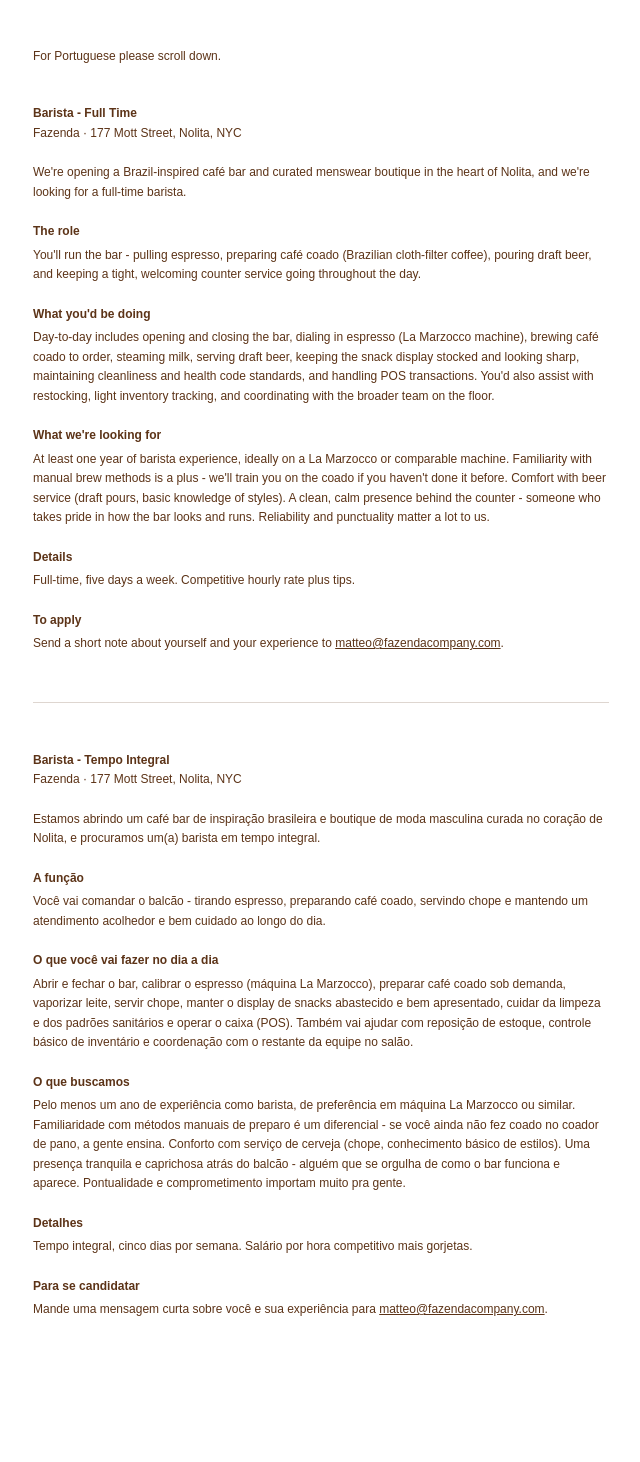
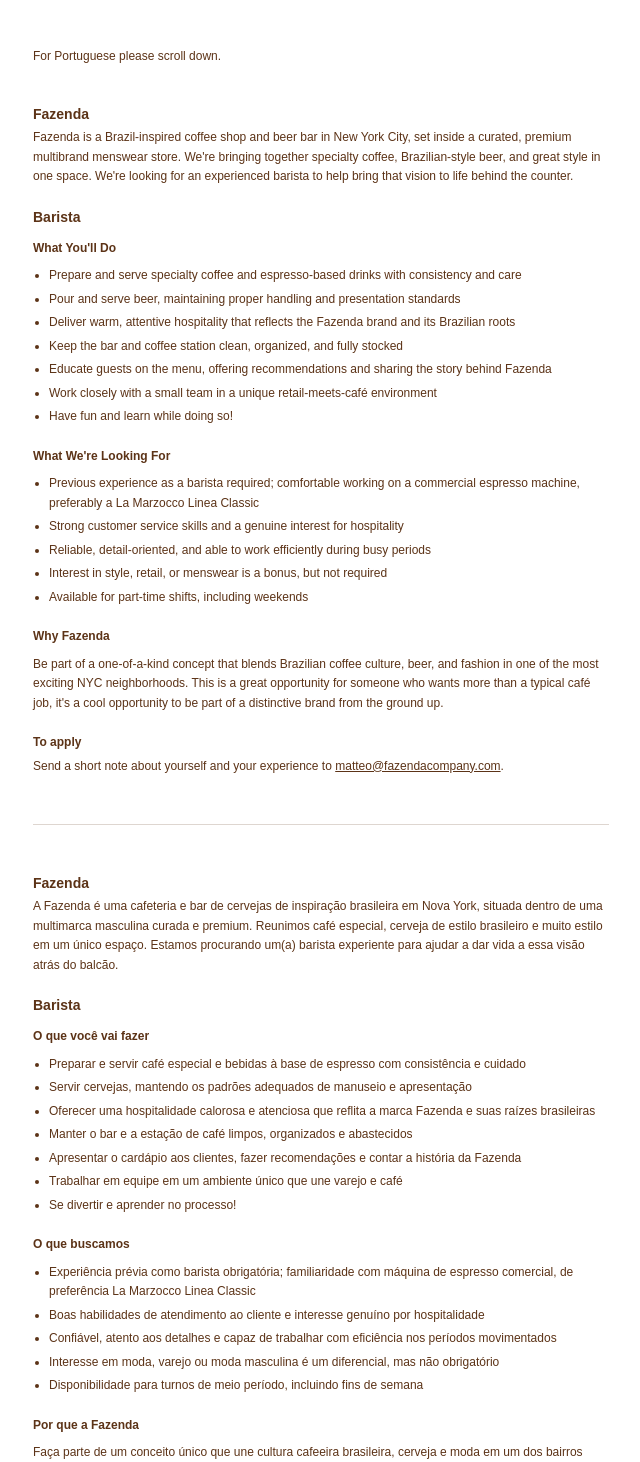
Before and after one commit to matteocarroll/fazenda, a Next.js app: page /barista in a window 1280 px wide. Shown: the top 1462 px of the page, without its empty margins (319-959 px from the left). Before the commit the page ends 1368 px from the top, so only its background shows below. Built offline with nearby package versions, Linux system fonts and the light colour scheme.

Commit message:
Update barista JD with new content (EN + PT)

```diff
--- a/app/barista/page.tsx
+++ b/app/barista/page.tsx
@@ -8,30 +8,39 @@
         {/* English */}
         <div className="flex flex-col gap-5 text-[#5c3317] text-xs leading-relaxed">
           <div>
-            <p className="font-semibold">Barista - Full Time</p>
-            <p>Fazenda · 177 Mott Street, Nolita, NYC</p>
-          </div>
-
-          <p>We're opening a Brazil-inspired café bar and curated menswear boutique in the heart of Nolita, and we're looking for a full-time barista.</p>
-
-          <div>
-            <p className="font-semibold mb-1">The role</p>
-            <p>You'll run the bar - pulling espresso, preparing café coado (Brazilian cloth-filter coffee), pouring draft beer, and keeping a tight, welcoming counter service going throughout the day.</p>
+            <p className="font-semibold text-sm mb-1">Fazenda</p>
+            <p>Fazenda is a Brazil-inspired coffee shop and beer bar in New York City, set inside a curated, premium multibrand menswear store. We're bringing together specialty coffee, Brazilian-style beer, and great style in one space. We're looking for an experienced barista to help bring that vision to life behind the counter.</p>
           </div>
 
           <div>
-            <p className="font-semibold mb-1">What you'd be doing</p>
-            <p>Day-to-day includes opening and closing the bar, dialing in espresso (La Marzocco machine), brewing café coado to order, steaming milk, serving draft beer, keeping the snack display stocked and looking sharp, maintaining cleanliness and health code standards, and handling POS transactions. You'd also assist with restocking, light inventory tracking, and coordinating with the broader team on the floor.</p>
+            <p className="font-semibold text-sm mb-3">Barista</p>
+
+            <p className="font-semibold mb-2">What You'll Do</p>
+            <ul className="flex flex-col gap-1 pl-4 list-disc">
+              <li>Prepare and serve specialty coffee and espresso-based drinks with consistency and care</li>
+              <li>Pour and serve beer, maintaining proper handling and presentation standards</li>
+              <li>Deliver warm, attentive hospitality that reflects the Fazenda brand and its Brazilian roots</li>
+              <li>Keep the bar and coffee station clean, organized, and fully stocked</li>
+              <li>Educate guests on the menu, offering recommendations and sharing the story behind Fazenda</li>
+              <li>Work closely with a small team in a unique retail-meets-café environment</li>
+              <li>Have fun and learn while doing so!</li>
+            </ul>
           </div>
 
           <div>
-            <p className="font-semibold mb-1">What we're looking for</p>
-            <p>At least one year of barista experience, ideally on a La Marzocco or comparable machine. Familiarity with manual brew methods is a plus - we'll train you on the coado if you haven't done it before. Comfort with beer service (draft pours, basic knowledge of styles). A clean, calm presence behind the counter - someone who takes pride in how the bar looks and runs. Reliability and punctuality matter a lot to us.</p>
+            <p className="font-semibold mb-2">What We're Looking For</p>
+            <ul className="flex flex-col gap-1 pl-4 list-disc">
+              <li>Previous experience as a barista required; comfortable working on a commercial espresso machine, preferably a La Marzocco Linea Classic</li>
+              <li>Strong customer service skills and a genuine interest for hospitality</li>
+              <li>Reliable, detail-oriented, and able to work efficiently during busy periods</li>
+              <li>Interest in style, retail, or menswear is a bonus, but not required</li>
+              <li>Available for part-time shifts, including weekends</li>
+            </ul>
           </div>
 
           <div>
-            <p className="font-semibold mb-1">Details</p>
-            <p>Full-time, five days a week. Competitive hourly rate plus tips.</p>
+            <p className="font-semibold mb-2">Why Fazenda</p>
+            <p>Be part of a one-of-a-kind concept that blends Brazilian coffee culture, beer, and fashion in one of the most exciting NYC neighborhoods. This is a great opportunity for someone who wants more than a typical café job, it's a cool opportunity to be part of a distinctive brand from the ground up.</p>
           </div>
 
           <div>
@@ -50,30 +59,39 @@
         {/* Portuguese */}
         <div className="flex flex-col gap-5 text-[#5c3317] text-xs leading-relaxed">
           <div>
-            <p className="font-semibold">Barista - Tempo Integral</p>
-            <p>Fazenda · 177 Mott Street, Nolita, NYC</p>
-          </div>
-
-          <p>Estamos abrindo um café bar de inspiração brasileira e boutique de moda masculina curada no coração de Nolita, e procuramos um(a) barista em tempo integral.</p>
-
-          <div>
-            <p className="font-semibold mb-1">A função</p>
-            <p>Você vai comandar o balcão - tirando espresso, preparando café coado, servindo chope e mantendo um atendimento acolhedor e bem cuidado ao longo do dia.</p>
+            <p className="font-semibold text-sm mb-1">Fazenda</p>
+            <p>A Fazenda é uma cafeteria e bar de cervejas de inspiração brasileira em Nova York, situada dentro de uma multimarca masculina curada e premium. Reunimos café especial, cerveja de estilo brasileiro e muito estilo em um único espaço. Estamos procurando um(a) barista experiente para ajudar a dar vida a essa visão atrás do balcão.</p>
           </div>
 
           <div>
-            <p className="font-semibold mb-1">O que você vai fazer no dia a dia</p>
-            <p>Abrir e fechar o bar, calibrar o espresso (máquina La Marzocco), preparar café coado sob demanda, vaporizar leite, servir chope, manter o display de snacks abastecido e bem apresentado, cuidar da limpeza e dos padrões sanitários e operar o caixa (POS). Também vai ajudar com reposição de estoque, controle básico de inventário e coordenação com o restante da equipe no salão.</p>
+            <p className="font-semibold text-sm mb-3">Barista</p>
+
+            <p className="font-semibold mb-2">O que você vai fazer</p>
+            <ul className="flex flex-col gap-1 pl-4 list-disc">
+              <li>Preparar e servir café especial e bebidas à base de espresso com consistência e cuidado</li>
+              <li>Servir cervejas, mantendo os padrões adequados de manuseio e apresentação</li>
+              <li>Oferecer uma hospitalidade calorosa e atenciosa que reflita a marca Fazenda e suas raízes brasileiras</li>
+              <li>Manter o bar e a estação de café limpos, organizados e abastecidos</li>
+              <li>Apresentar o cardápio aos clientes, fazer recomendações e contar a história da Fazenda</li>
+              <li>Trabalhar em equipe em um ambiente único que une varejo e café</li>
+              <li>Se divertir e aprender no processo!</li>
+            </ul>
           </div>
 
           <div>
-            <p className="font-semibold mb-1">O que buscamos</p>
-            <p>Pelo menos um ano de experiência como barista, de preferência em máquina La Marzocco ou similar. Familiaridade com métodos manuais de preparo é um diferencial - se você ainda não fez coado no coador de pano, a gente ensina. Conforto com serviço de cerveja (chope, conhecimento básico de estilos). Uma presença tranquila e caprichosa atrás do balcão - alguém que se orgulha de como o bar funciona e aparece. Pontualidade e comprometimento importam muito pra gente.</p>
+            <p className="font-semibold mb-2">O que buscamos</p>
+            <ul className="flex flex-col gap-1 pl-4 list-disc">
+              <li>Experiência prévia como barista obrigatória; familiaridade com máquina de espresso comercial, de preferência La Marzocco Linea Classic</li>
+              <li>Boas habilidades de atendimento ao cliente e interesse genuíno por hospitalidade</li>
+              <li>Confiável, atento aos detalhes e capaz de trabalhar com eficiência nos períodos movimentados</li>
+              <li>Interesse em moda, varejo ou moda masculina é um diferencial, mas não obrigatório</li>
+              <li>Disponibilidade para turnos de meio período, incluindo fins de semana</li>
+            </ul>
           </div>
 
           <div>
-            <p className="font-semibold mb-1">Detalhes</p>
-            <p>Tempo integral, cinco dias por semana. Salário por hora competitivo mais gorjetas.</p>
+            <p className="font-semibold mb-2">Por que a Fazenda</p>
+            <p>Faça parte de um conceito único que une cultura cafeeira brasileira, cerveja e moda em um dos bairros mais vibrantes de Nova York. É uma ótima oportunidade para quem quer mais do que um trabalho comum em café - é uma chance de fazer parte de uma marca diferenciada desde o início.</p>
           </div>
 
           <div>
```
